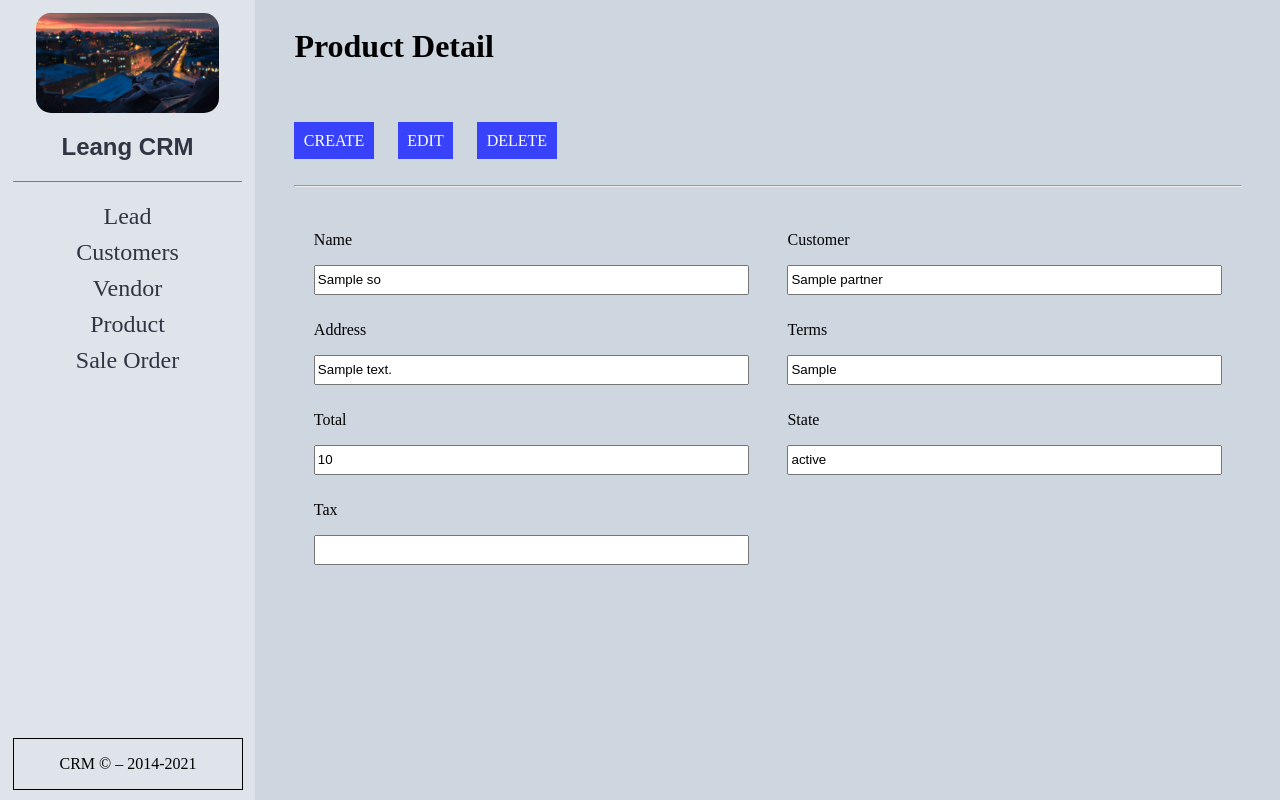
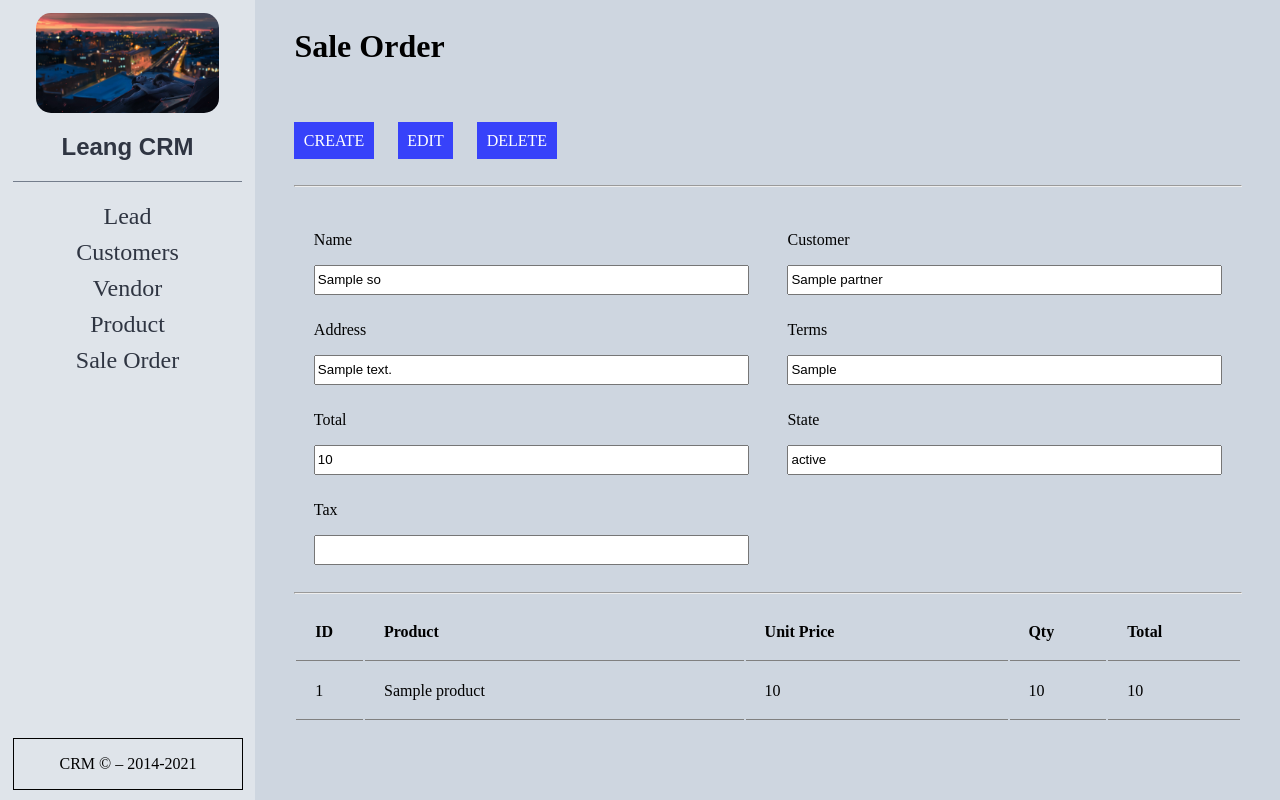
Before and after one commit to Kha3Leng/CRM, a PHP site: page /so-detail.php?id=1 in a window 1280 px wide. Run offline with PHP 8.4, Linux system fonts and the light colour scheme; tables that the repository leaves empty or names only in its code hold one stand-in row (values such as "Sample post"); some web fonts are replaced.

```diff
--- a/add-so.php
+++ b/add-so.php
@@ -210,10 +210,10 @@ ob_start();
             $price = $hello[$i]['price'];
             $qty_available = $hello[$i]['qty'];
             $qty_ordered = $qty[$i];
-            $total_amount += $qty_ordered * $price;
+            $total_amount += ($qty_ordered * $price);
             $sql2 = "INSERT INTO sol
                     (order_id, ordered_qty, total, state, product_id, price)
-                    VALUES($id, $qty_ordered, $total_amount, 'draft', $products[$i], $price)";
+                    VALUES($id, $qty_ordered, $qty_ordered * $price, 'draft', $products[$i], $price)";
             $res2 = mysqli_query($conn, $sql2);
         }
         echo var_dump($res2);
@@ -229,7 +229,7 @@ ob_start();
             // echo $_SESSION['add_product'];
             // header("location:".SITEURL.'sale_order.php', true, 301);
             // echo "hello";
-            echo "<script type='text/javascript'>window.location.href = 'http://192.168.64.2/crm/sale_order.php';</script>";
+            echo "<script type='text/javascript'>window.location.href = 'http://192.168.64.2/crm/so-detail.php?id=".$id."';</script>";
             exit();
             // echo "<script type='text/javascript'>window.top.location=".SITEURL.";</script>";
             // exit;
--- a/so-detail.php
+++ b/so-detail.php
@@ -4,7 +4,7 @@
 
 <div class="main-content">
     <div class="wrapper">
-        <h1>Product Detail</h1>
+        <h1>Sale Order</h1>
         <br/><br/>
         <a href="<?php echo SITEURL; ?>add-so.php" class="btn-primary">CREATE</a>
         &nbsp;&nbsp;&nbsp;&nbsp;
@@ -67,5 +67,43 @@
                 <input readonly type="text" name="state" value='<?php echo $state;?>'/>
             </div>
         </div>
+        <div class="clear-fix"></div>
+        <hr/>
+        <table class="tbl-full">
+            <tr>
+                <th>ID</th>
+                <th>Product</th>
+                <th>Unit Price</th>
+                <th>Qty</th>
+                <th>Total</th>
+            </tr>
+            <?php
+                $sql1 = "SELECT s.*, p.name as product_name FROM sol as s, product as p WHERE order_id = $id and p.id = s.product_id";
+                // echo $sql1;
+                $res1 = mysqli_query($conn, $sql1);
+                $count = mysqli_num_rows($res1);
+
+                if ($count > 0){
+                    while($rec = mysqli_fetch_assoc($res1)){
+                        $sol_id = $rec['id'];
+                        $qty = $rec['ordered_qty'];
+                        $total = $rec['total'];
+                        $product_id = $rec['product_id'];
+                        $price = $rec['price'];
+                        $product_name = $rec['product_name'];
+                        ?>
+                        <tr>
+                            <td><?php echo $sol_id; ?></td>
+                            <td><?php echo $product_name; ?></td>
+                            <td><?php echo number_format($price); ?></td>
+                            <td><?php echo $qty; ?></td>
+                            <td><?php echo number_format($total); ?></td>
+                        </tr>
+                        <?php
+
+                    }
+                }
+            ?>
+        </table>
     </div>
 </div>
```
Also changed, not shown: delete-so.php (added).
